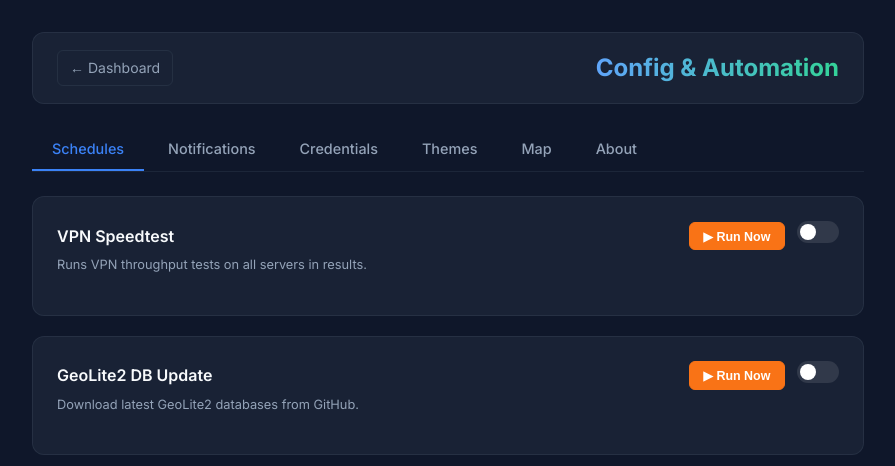
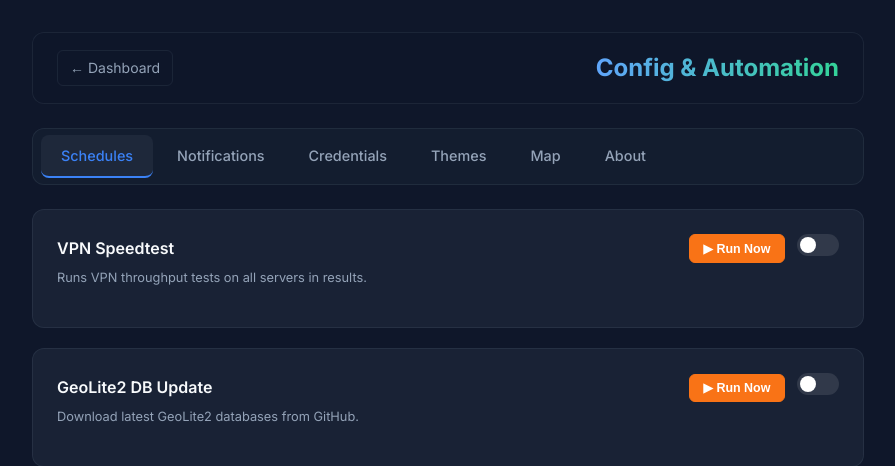
Before and after one commit to no2bugs/geo-ip-perf-analyzer, a Flask app: page /config in a window 1280 px wide. Shown: the top 466 px of the page, without its empty margins (192-1087 px from the left). Run offline with Flask 3, Linux system fonts and the light colour scheme; data that the repository does not hold is empty.

Commit message:
Tab persistence via hash, header/tabs unique backgrounds, fix map config save

```diff
--- a/web/static/config.js
+++ b/web/static/config.js
@@ -8,8 +8,16 @@ document.addEventListener('DOMContentLoaded', () => {
             document.querySelectorAll('.tab-content').forEach(c => c.classList.remove('active'));
             btn.classList.add('active');
             document.getElementById('tab-' + btn.dataset.tab).classList.add('active');
+            history.replaceState(null, '', '#' + btn.dataset.tab);
         });
     });
+
+    // Restore active tab from URL hash
+    const hash = location.hash.replace('#', '');
+    if (hash) {
+        const target = document.querySelector('.tab-btn[data-tab="' + hash + '"]');
+        if (target) target.click();
+    }
 
     // ========================================
     // Day-picker buttons
@@ -208,6 +216,7 @@ document.addEventListener('DOMContentLoaded', () => {
             if (data.status === 'ok') {
                 showToast('Configuration saved');
                 statusEl.textContent = 'Saved ' + new Date().toLocaleTimeString();
+                saveTheme();
             } else {
                 showToast('Save failed: ' + data.message, true);
             }
--- a/web/static/style.css
+++ b/web/static/style.css
@@ -39,8 +39,8 @@ header {
     justify-content: space-between;
     align-items: center;
     margin-bottom: 2rem;
-    background: var(--panel-bg);
-    backdrop-filter: blur(12px);
+    background: rgba(15, 23, 42, 0.85);
+    backdrop-filter: blur(16px);
     border: 1px solid var(--border-color);
     border-radius: 12px;
     padding: 1rem 1.5rem;
@@ -734,6 +734,11 @@ tr:hover td {
     gap: 0.25rem;
     border-bottom: 1px solid var(--border-color);
     margin-bottom: 1.5rem;
+    background: rgba(22, 33, 50, 0.75);
+    backdrop-filter: blur(12px);
+    border: 1px solid var(--border-color);
+    border-radius: 12px;
+    padding: 0.35rem 0.5rem;
 }
 
 .tab-btn {
@@ -756,6 +761,8 @@ tr:hover td {
 .tab-btn.active {
     color: var(--accent-color);
     border-bottom-color: var(--accent-color);
+    background: rgba(148, 163, 184, 0.08);
+    border-radius: 8px;
 }
 
 .tab-content {
```
